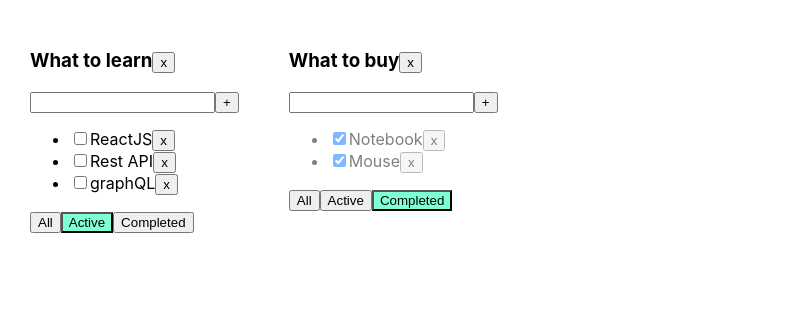
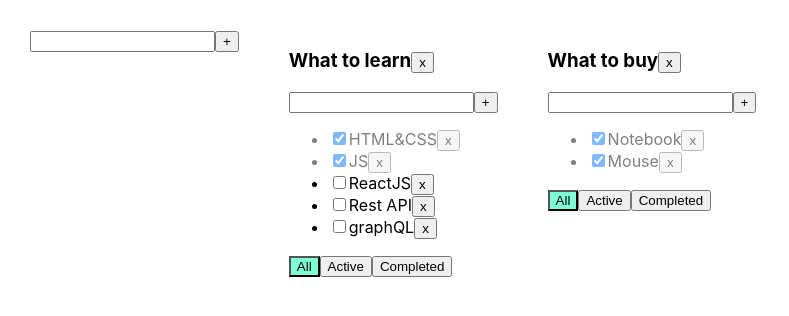
Before and after one commit to naugtymor/todolist-ts, a React (Create React App) app: page / in a window 1280 px wide. Shown: the top 316 px of the page, without its empty margins (0-789 px from the left). Built offline with nearby package versions, Linux system fonts and the light colour scheme.

Commit message:
function of addinf todolists, making the input into separate component

```diff
--- /dev/null
+++ b/src/AddItemForm.tsx
@@ -0,0 +1,43 @@
+import React, {ChangeEvent, useState} from "react";
+
+type AddItemFormPropsType = {
+    addItem: (title: string) => void
+};
+
+export function AddItemForm(props: AddItemFormPropsType) {
+    const [newTaskTitle, setNewTaskTitle] = useState("");
+    const [error, setError] = useState<null | string>(null);
+
+    const onNewTitleChangeHandler = (e: ChangeEvent<HTMLInputElement>) => {
+        setNewTaskTitle(e.currentTarget.value);
+    }
+    const onKeyDownHandler = (e: React.KeyboardEvent<HTMLInputElement>) => {
+        setError(null);
+        if (e.key == "Enter") {
+            props.addItem(newTaskTitle);
+            setNewTaskTitle("");
+        }
+    }
+    const addTask = () => {
+
+        if (newTaskTitle.trim() !== "") {
+            props.addItem(newTaskTitle.trim());
+            setNewTaskTitle("");
+        } else {
+            setError("Title is required")
+        }
+    }
+    return (
+        <div>
+            <input
+                value={newTaskTitle}
+                onChange={onNewTitleChangeHandler}
+                // onKeyDown={onKeyPressHandler}
+                onKeyDown={onKeyDownHandler}
+                className={error ? "error" : ""}
+            />
+            <button onClick={addTask}>+</button>
+            {error && <div className="error-message">{error}</div>}
+        </div>
+    )
+}
--- a/src/App.tsx
+++ b/src/App.tsx
@@ -3,6 +3,7 @@
 import {TaskType, TodoList} from "./TodoList";
 import {v1} from "uuid";
 import {networkInterfaces} from "os";
+import {AddItemForm} from "./AddItemForm";
 
 export type FilterValuesType = "all" | "completed" | "active";
 
@@ -10,6 +11,10 @@
     id: string;
     title: string;
     filter: FilterValuesType;
+}
+
+type TasksStateType = {
+    [key: string]: Array<TaskType>
 }
 
 function App() {
@@ -57,11 +62,11 @@
     let todolistId1 = v1()
     let todolistId2 = v1()
     let [todolists, setTodolists] = useState<Array<TodolistType>>([
-        {id: todolistId1, title: 'What to learn', filter: 'active'},
-        {id: todolistId2, title: 'What to buy', filter: 'completed'}
+        {id: todolistId1, title: 'What to learn', filter: 'all'},
+        {id: todolistId2, title: 'What to buy', filter: 'all'}
     ])
 
-    let [tasksObj, setTasksObj] = useState({
+    let [tasksObj, setTasksObj] = useState<TasksStateType>({
         [todolistId1]: [
             {id: v1(), title: "HTML&CSS", isDone: true},
             {id: v1(), title: "JS", isDone: true},
@@ -75,8 +80,22 @@
         ],
     })
 
+    function addTodolist(title: string) {
+        let todolist: TodolistType = {
+            id: v1(),
+            title: title,
+            filter: "all",
+        }
+        setTodolists([todolist, ...todolists])
+        setTasksObj({
+            ...tasksObj,
+            [todolist.id]: []
+        })
+    }
+
     return (
         <div className="App">
+            <AddItemForm addItem={addTodolist}/>
             {todolists.map((tl) => {
                 let tasksForTodolist = tasksObj[tl.id];
                 if (tl.filter === "completed") {
--- a/src/TodoList.tsx
+++ b/src/TodoList.tsx
@@ -1,6 +1,6 @@
-import React, {ChangeEvent, KeyboardEventHandler, useState} from "react";
+import React, {ChangeEvent} from "react";
 import {FilterValuesType} from "./App";
-import {typeOptions} from "@testing-library/user-event/dist/type/typeImplementation";
+import {AddItemForm} from "./AddItemForm";
 
 type PropsType = {
     id: string;
@@ -22,48 +22,20 @@
 
 export function TodoList(props: PropsType) {
 
-    const [newTaskTitle, setNewTaskTitle] = useState("");
-    const [error, setError] = useState<null | string>(null);
-
-    const onNewTitleChangeHandler = (e: ChangeEvent<HTMLInputElement>) => {
-        setNewTaskTitle(e.currentTarget.value);
-    }
-    const onKeyDownHandler = (e: React.KeyboardEvent<HTMLInputElement>) => {
-        setError(null);
-        if (e.key == "Enter") {
-            props.addTask(newTaskTitle, props.id);
-            setNewTaskTitle("");
-        }
-    }
-    const addTask = () => {
-        if (newTaskTitle.trim() !== "") {
-            props.addTask(newTaskTitle.trim(), props.id);
-            setNewTaskTitle("");
-        }
-        else {
-            setError("Title is required")
-        }
-    }
     const onAllClickHandler = () => props.changeFilter("all", props.id);
     const onActiveClickHandler = () => props.changeFilter("active", props.id);
     const onCompletedClickHandler = () => props.changeFilter("completed", props.id);
     const removeTodolist = () => props.removeTodolist(props.id);
 
+    const addTask = (title: string) => {
+        props.addTask(title, props.id)
+    }
+
 
     return (
         <div>
             <h3>{props.title}<button onClick={removeTodolist}>x</button></h3>
-            <div>
-                <input
-                    value={newTaskTitle}
-                    onChange={onNewTitleChangeHandler}
-                    // onKeyDown={onKeyPressHandler}
-                    onKeyDown={onKeyDownHandler}
-                    className={error ? "error" : ""}
-                />
-                <button onClick={addTask}>+</button>
-                {error && <div className="error-message">{error}</div>}
-            </div>
+            <AddItemForm addItem={addTask}/>
             <ul>
                 {
                     props.tasks.map(t => {
```
